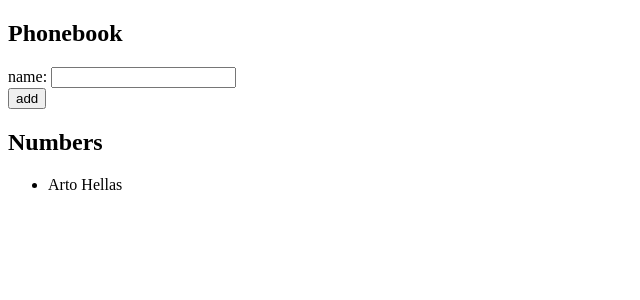
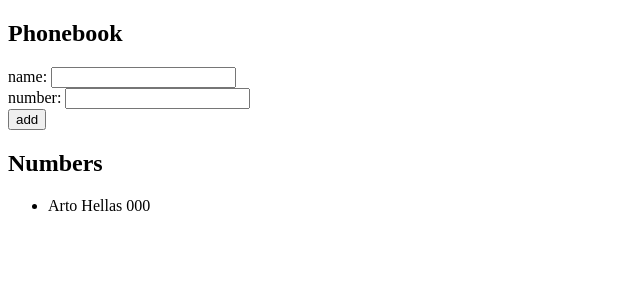
Before and after one commit to MelDv/FullStack_course, a React (Create React App) app in the folder osa2/puhelinluettelo/: page / in a window 1280 px wide. Shown: the top 300 px of the page, without its empty margins (0-640 px from the left). Built offline with nearby package versions, Linux system fonts and the light colour scheme.

Commit message:
tehtävä 2.8

```diff
--- a/osa2/puhelinluettelo/src/App.js
+++ b/osa2/puhelinluettelo/src/App.js
@@ -3,13 +3,20 @@
 
 const App = () => {
   const [persons, setPersons] = useState([
-    { name: 'Arto Hellas' }
+    {
+      name: 'Arto Hellas',
+      number: '000'
+    }
   ])
   const [newName, setNewName] = useState('')
+  const [newNumber, setNewNumber] = useState('')
 
   const addName = (event) => {
     event.preventDefault()
-    const personObject = { name: newName }
+    const personObject = {
+      name: newName,
+      number: newNumber
+    }
     if (newName === '') {
       return
     }
@@ -24,10 +31,15 @@
       setPersons(persons.concat(personObject))
     }
     setNewName('')
+    setNewNumber('')
   }
 
   const handleNameChange = (event) => {
     setNewName(event.target.value)
+  }
+
+  const handleNumberChange = (event) => {
+    setNewNumber(event.target.value)
   }
 
   return (
@@ -40,13 +52,18 @@
             onChange={handleNameChange} />
         </div>
         <div>
+          number: <input
+            value={newNumber}
+            onChange={handleNumberChange} />
+        </div>
+        <div>
           <button type="submit">add</button>
         </div>
       </form>
       <h2>Numbers</h2>
       <ul>
         {persons.map(person =>
-          <li key={person.name}>{person.name}</li>)}
+          <li key={person.name}>{person.name} {person.number}</li>)}
       </ul>
     </div>
   )
--- a/osa2/puhelinluettelo/src/components/Person.js
+++ b/osa2/puhelinluettelo/src/components/Person.js
@@ -1,6 +1,6 @@
 const Person = ({ person }) => {
     return (
-        <li>{person.name}</li>
+        <li>{person.name} {person.number}</li>
     )
 }
 
```
